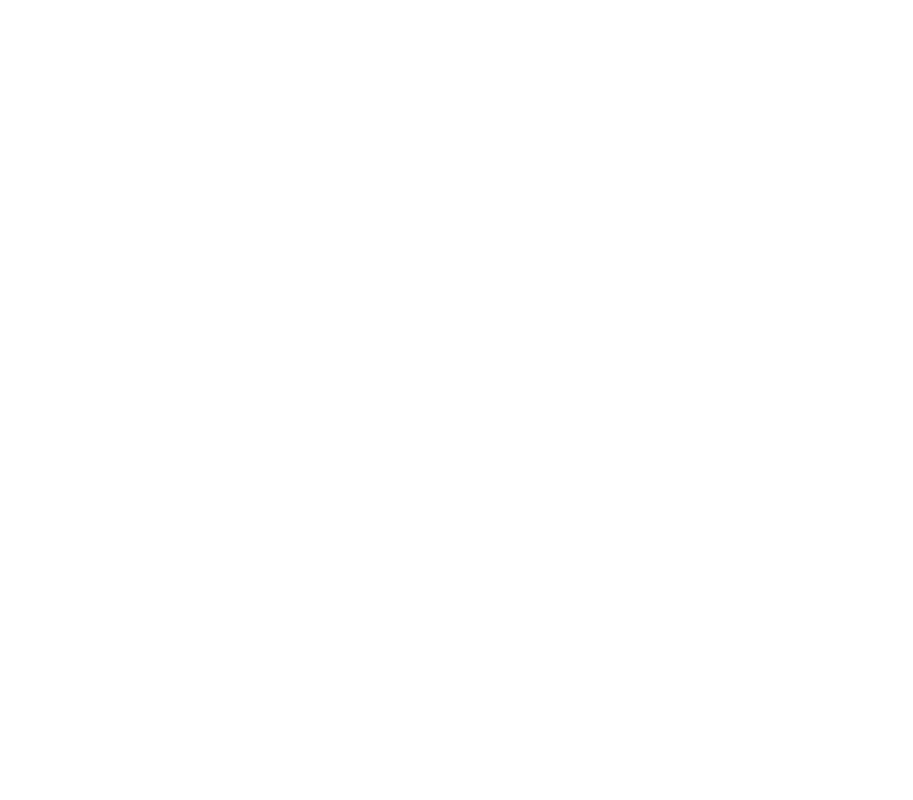
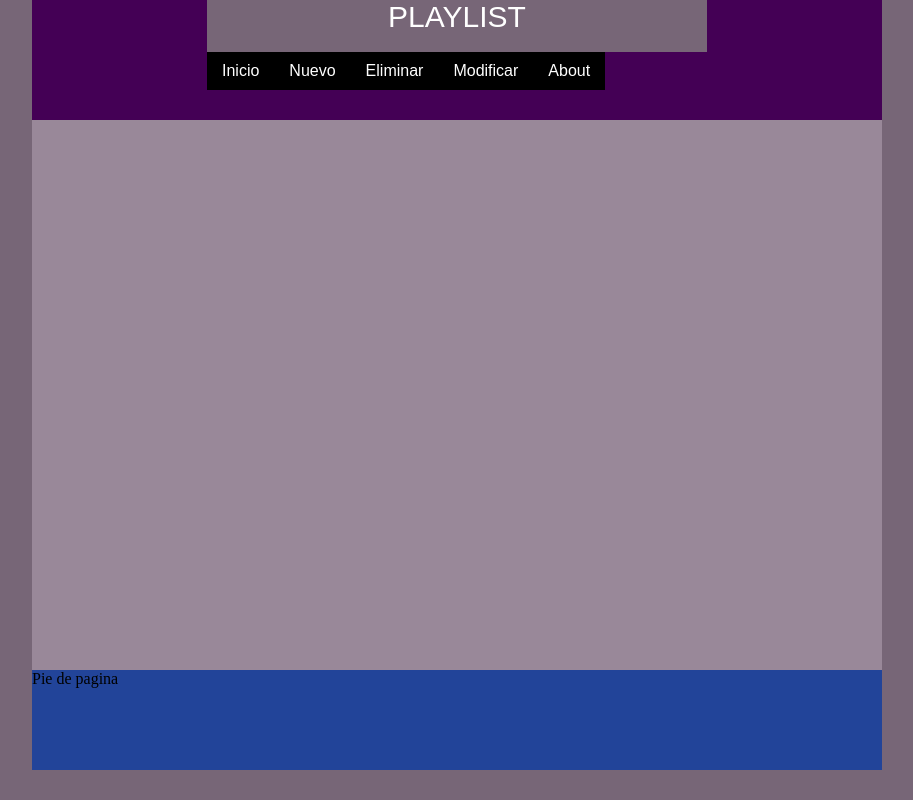
Before and after one commit to CitlalyAlmanza/Sitio-web, a plain HTML site: page About.html in a window 1280 px wide. Shown: the whole page, without its empty margins (183-1096 px from the left). Drawn offline with Linux system fonts and the light colour scheme.

Commit message:
Añadir estilos a about, modify y new

```diff
--- a/About.html
+++ b/About.html
@@ -0,0 +1,32 @@
+<!DOCTYPE html>
+<html lang="en">
+<head>
+	<meta charset="UTF-8">
+	<title>About</title>
+	<link rel="stylesheet" type="text/css" href="estilos.css">
+</head>
+<body>
+<header>
+	<div id="header">
+	<div class="titulo"><center>PLAYLIST</center></div>
+	<br>
+		<ul class="nav">
+		<li><a href="index.html">Inicio</a></li>
+
+		<li><a href="New.html">Nuevo</a> </li>
+		<li><a href="delete.html">Eliminar</a> </li>
+		<li><a href="Modify.html">Modificar</a> </li>
+		<li><a href="About.html">About</a> </li>
+
+		</ul>
+
+	</div>
+</header>
+<section>
+
+</section>
+<footer>
+	Pie de pagina
+</footer>
+</body>
+</html>
```
Also changed, not shown: Modify.html (+32 -0 lines), New.html (+32 -0 lines), index.html (+5 -5 lines).
